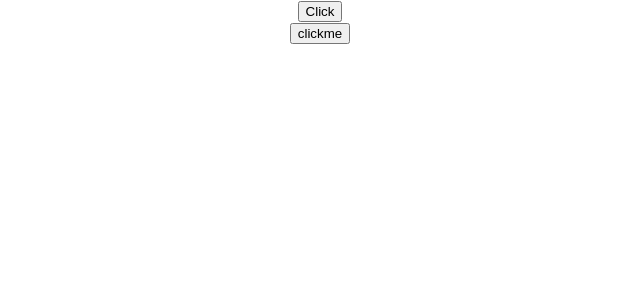
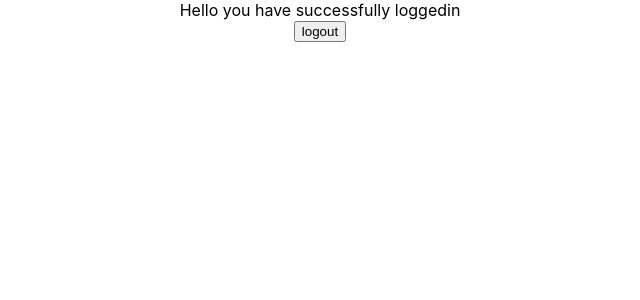
Before and after one commit to BraisonWabwire/hello-world, a React (Create React App) app: page / in a window 1280 px wide. Shown: the top 300 px of the page, without its empty margins (320-960 px from the left). Built offline with nearby package versions, Linux system fonts and the light colour scheme.

Commit message:
Event binding

```diff
--- a/src/App.js
+++ b/src/App.js
@@ -6,12 +6,14 @@ import Message from './components/message';
 import Counter from './components/counter';
 import FunctionClick from './components/functionClick';
 import Click from './components/click';
+import EventBinding from './components/eventBinding';
 
 function App() {
   return (
     <div className="App">
-      <FunctionClick></FunctionClick>
-      <Click></Click>
+      {/* <FunctionClick></FunctionClick> */}
+      {/* <Click></Click> */}
+      <EventBinding></EventBinding>
     </div>
   );
 }
--- /dev/null
+++ b/src/components/eventBinding.js
@@ -0,0 +1,26 @@
+import React, { Component } from 'react'
+
+class EventBinding extends Component {
+    constructor(props) {
+      super(props)
+
+      this.state = {
+         message:'Hello you have successfully loggedin'
+      }
+    }
+    clickHandler(){
+        this.setState({
+            message:'Goodbye you have logged out'
+        })
+    }
+  render() {
+    return (
+      <div>
+        <div>{this.state.message}</div>
+        <button onClick={this.clickHandler.bind(this)}>logout</button>
+      </div>
+    )
+  }
+}
+
+export default EventBinding
```
